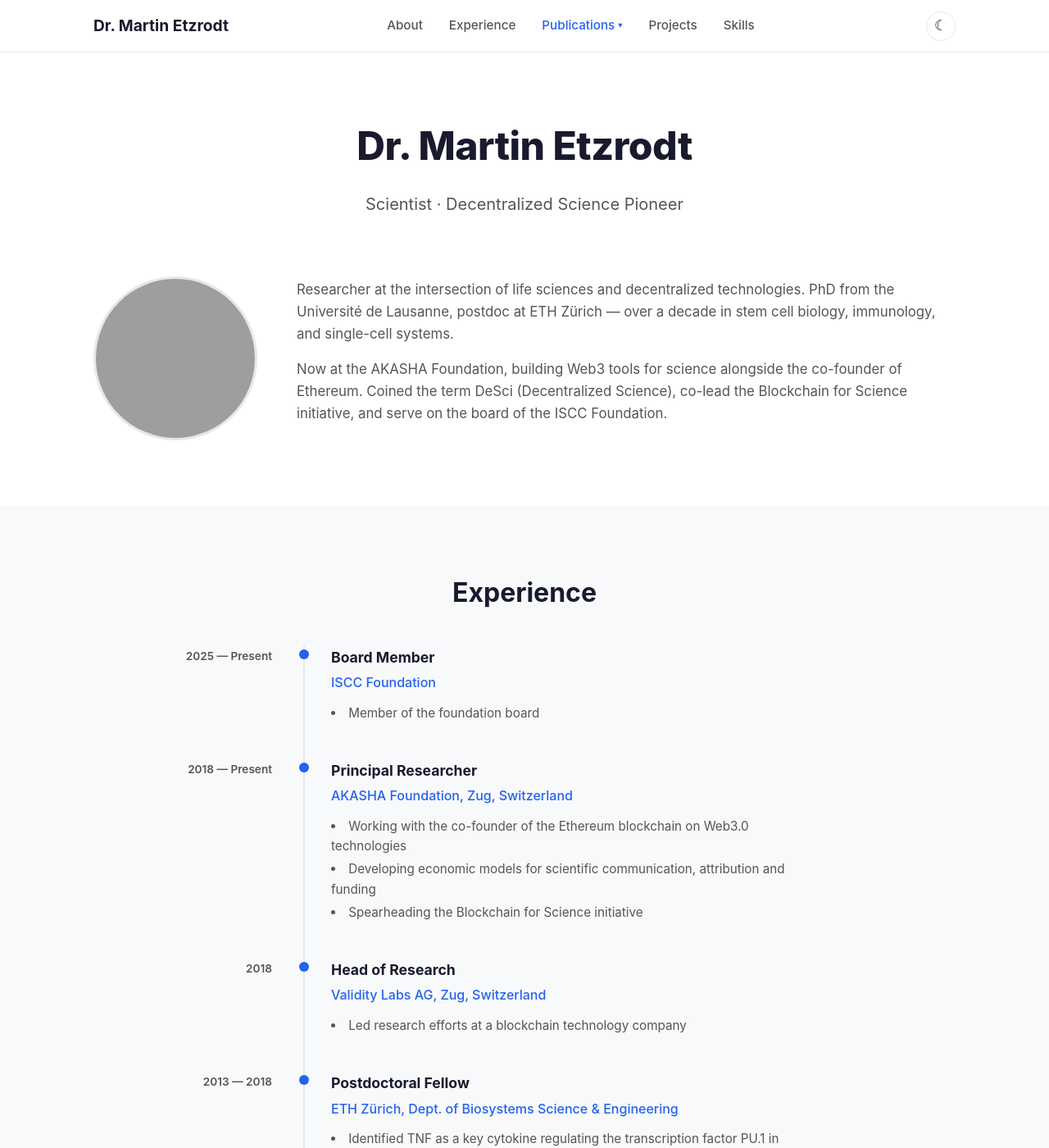
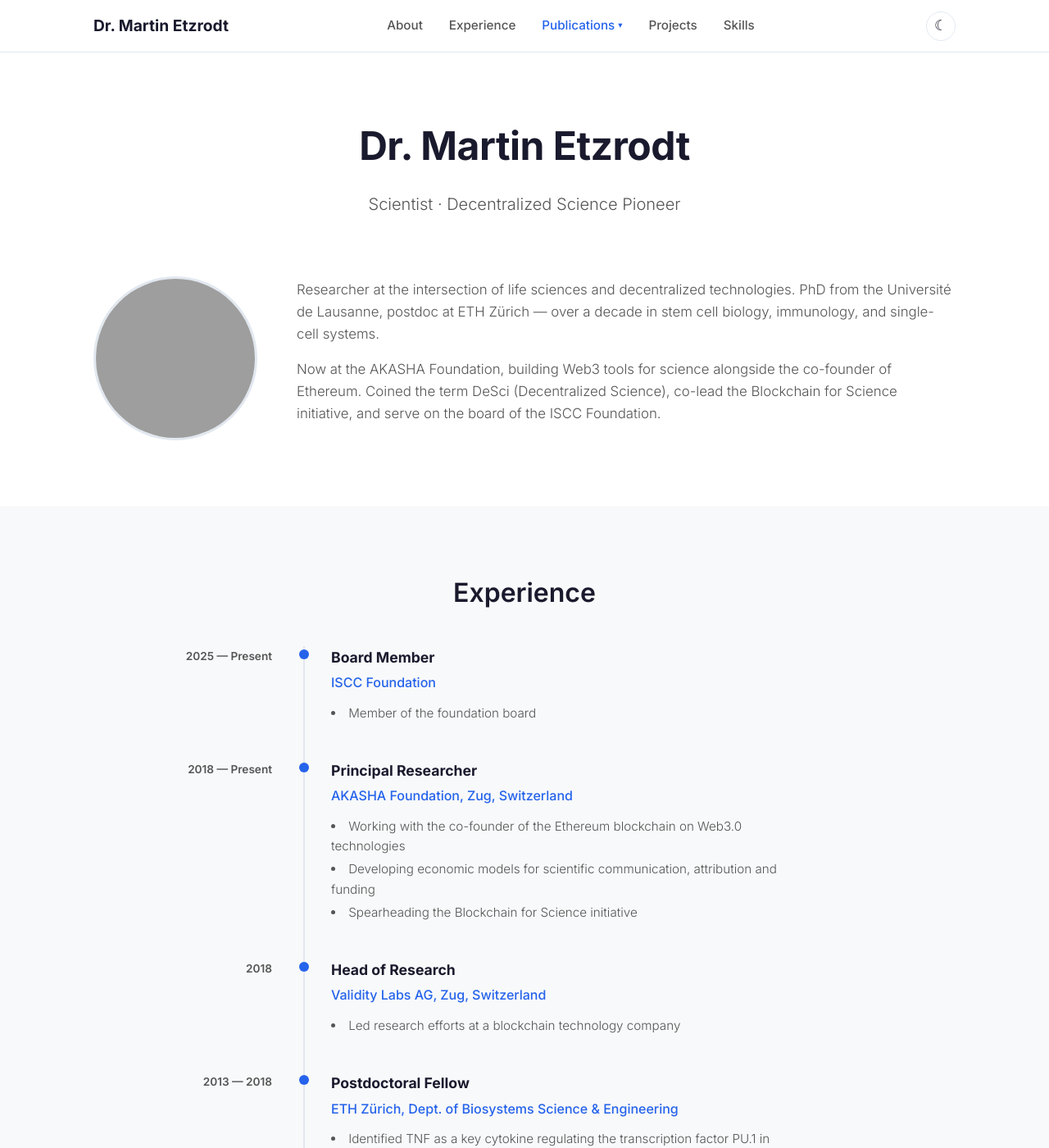
Before and after one commit to etzm/etzrodt-website, a Jekyll site: the page built from index.html, in a window 1280 px wide and 1400 px high. Shown: the whole window at 82% size. Built offline with Jekyll 4.4.1, drawn with Linux system fonts in a browser that asks for light colours; grey boxes are pictures that could not be loaded.

Commit message:
Switch to Inter font with lighter weights
Load Inter (300-700) from Google Fonts. Set body to font-weight 300
for a lighter, more elegant feel. Reduce heading weights across the
site (700→600 for section titles, 800→700 for hero h1, etc.).

Co-Authored-By: Claude Opus 4.6 <noreply@anthropic.com>

```diff
--- a/_includes/head.html
+++ b/_includes/head.html
@@ -2,5 +2,8 @@
 <meta name="viewport" content="width=device-width, initial-scale=1.0">
 <meta name="description" content="{{ site.description }}">
 <title>{{ site.title }}</title>
+<link rel="preconnect" href="https://fonts.googleapis.com">
+<link rel="preconnect" href="https://fonts.gstatic.com" crossorigin>
+<link href="https://fonts.googleapis.com/css2?family=Inter:wght@300;400;500;600;700&display=swap" rel="stylesheet">
 <link rel="stylesheet" href="{{ '/assets/css/style.css' | relative_url }}">
 <link rel="stylesheet" href="https://cdnjs.cloudflare.com/ajax/libs/font-awesome/6.5.1/css/all.min.css" integrity="sha512-DTOQO9RWCH3ppGqcWaEA1BIZOC6xxalwEsw9c2QQeAIftl+Vegovlnee1c9QX4TctnWMn13TZye+giMm8e2LwA==" crossorigin="anonymous" referrerpolicy="no-referrer">
--- a/assets/css/style.css
+++ b/assets/css/style.css
@@ -7,8 +7,8 @@
     --color-accent: #2563eb;
     --color-accent-hover: #1d4ed8;
     --color-border: #e2e8f0;
-    --font-stack: -apple-system, BlinkMacSystemFont, "Segoe UI", Roboto, Oxygen,
-        Ubuntu, Cantarell, "Helvetica Neue", Arial, sans-serif;
+    --font-stack: "Inter", -apple-system, BlinkMacSystemFont, "Segoe UI", Roboto,
+        Oxygen, Ubuntu, Cantarell, "Helvetica Neue", Arial, sans-serif;
     --max-width: 1100px;
     --nav-height: 64px;
     --radius: 8px;
@@ -99,6 +99,7 @@ html {
 
 body {
     font-family: var(--font-stack);
+    font-weight: 300;
     color: var(--color-text);
     background: var(--color-bg);
     line-height: 1.6;
@@ -299,7 +300,7 @@ ul {
 
 .hero h1 {
     font-size: 3rem;
-    font-weight: 800;
+    font-weight: 700;
     margin-bottom: 16px;
     letter-spacing: -0.5px;
 }
@@ -323,7 +324,7 @@ ul {
     padding: 12px 28px;
     border-radius: var(--radius);
     font-size: 1rem;
-    font-weight: 600;
+    font-weight: 500;
     transition: background 0.2s, color 0.2s, box-shadow 0.2s;
     cursor: pointer;
 }
@@ -360,7 +361,7 @@ ul {
 
 .section-title {
     font-size: 2rem;
-    font-weight: 700;
+    font-weight: 600;
     margin-bottom: 40px;
     text-align: center;
 }
@@ -557,7 +558,7 @@ ul {
 }
 
 .pub-title {
-    font-weight: 600;
+    font-weight: 500;
     font-size: 1rem;
     margin-bottom: 4px;
 }
@@ -610,7 +611,7 @@ ul {
 
 .scholar-stat-number {
     font-size: 2rem;
-    font-weight: 800;
+    font-weight: 700;
     line-height: 1;
     margin-bottom: 6px;
     color: var(--color-accent);
@@ -638,7 +639,7 @@ ul {
 
 .pub-category-title {
     font-size: 1.5rem;
-    font-weight: 700;
+    font-weight: 600;
     margin-bottom: 24px;
     padding-bottom: 8px;
     border-bottom: 2px solid var(--color-accent);
@@ -673,7 +674,7 @@ ul {
 
 .footer-logo {
     font-size: 1.3rem;
-    font-weight: 700;
+    font-weight: 600;
     color: var(--color-text);
     display: block;
     margin-bottom: 6px;
```
